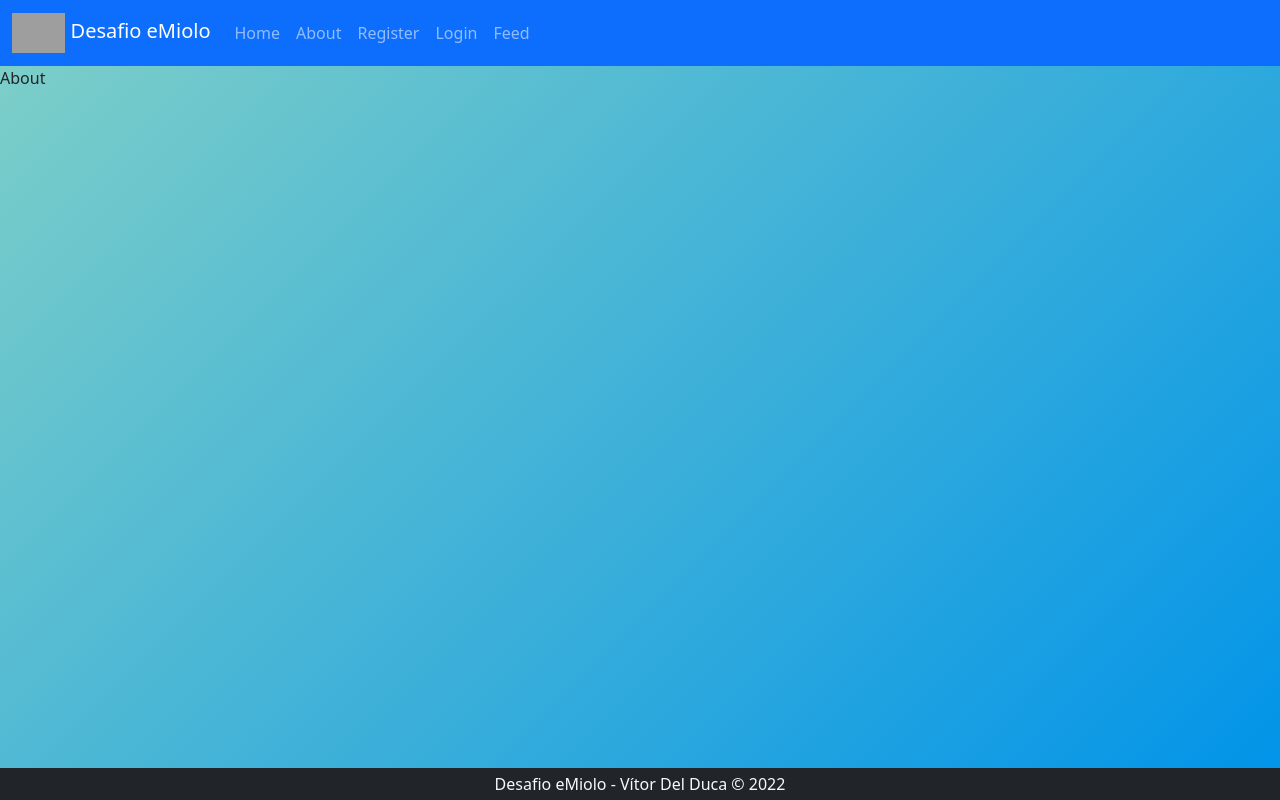
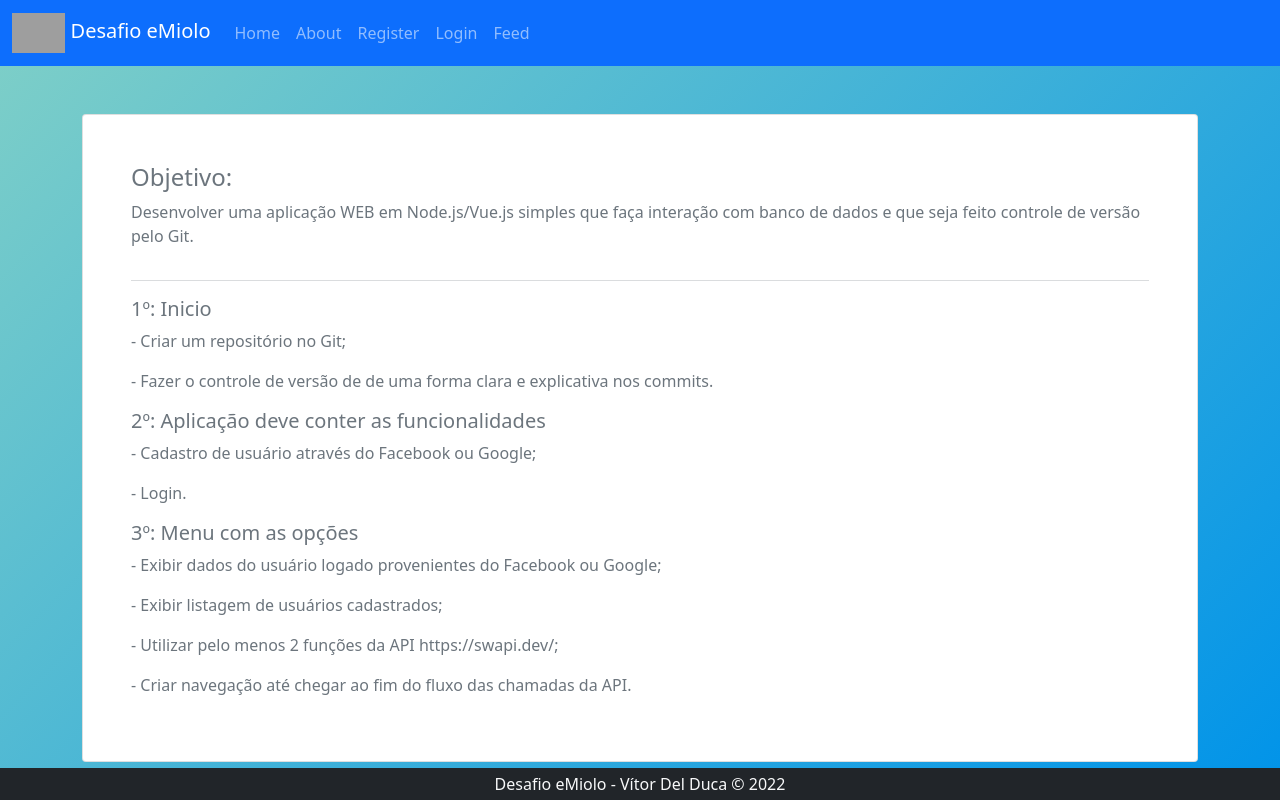
Before and after one commit to Vitor-DelDuca/Desafio_eMiolo_Final, a Vue app: page /about in a window 1280 px wide. Built offline with nearby package versions, Linux system fonts and the light colour scheme; no server answers; grey boxes are pictures that could not be loaded.

Commit message:
Feat: Criada pg About com explicação do projeto.

```diff
--- a/src/Views/About.vue
+++ b/src/Views/About.vue
@@ -1,11 +1,26 @@
 <template>
-    About
+    <div class="container">
+        <div class="card my-md-5 p-5 text-muted">
+            <h4>Objetivo:</h4>
+            <p>Desenvolver uma aplicação WEB em Node.js/Vue.js simples que faça interação com banco de dados e que seja feito controle de versão pelo Git.</p>
+            <hr>
+            <h5>1º: Inicio</h5>
+            <p>- Criar um repositório no Git;</p>
+            <p>- Fazer o controle de versão de de uma forma clara e explicativa nos commits.</p>
+            <h5>2º: Aplicação deve conter as funcionalidades</h5>
+            <p>- Cadastro de usuário através do Facebook ou Google;</p>
+            <p>- Login.</p>
+            <h5>3º: Menu com as opções</h5>
+            <p>- Exibir dados do usuário logado provenientes do Facebook ou Google;</p>
+            <p>- Exibir listagem de usuários cadastrados;</p>
+            <p>- Utilizar pelo menos 2 funções da API https://swapi.dev/;</p>
+            <p>- Criar navegação até chegar ao fim do fluxo das chamadas da API.</p>
+        </div>
+    </div>
 </template>
 
-<script>
-export default {
+<script setup>
 
-}
 </script>
 
 <style>
```
